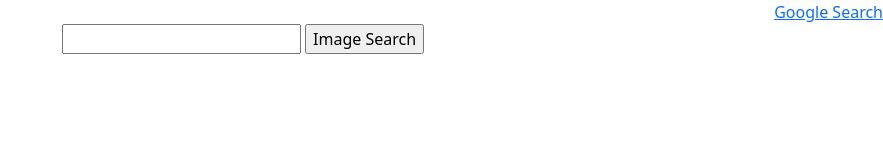
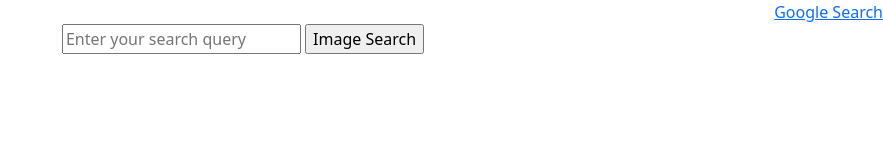
Before and after one commit to MarcusKolvador/A42, a website: page cs50_webdev/search/image_search.html in a window 1280 px wide. Shown: the whole page, without its empty margins (397-1280 px from the left). Drawn offline with nearby package versions, Linux system fonts and the light colour scheme.

Commit message:
Image search functionality and advanced ui

```diff
--- a/cs50_webdev/search/image_search.html
+++ b/cs50_webdev/search/image_search.html
@@ -11,9 +11,10 @@
             <a href = "index.html"> Google Search </a>
         </div>
         <div style = "text-align: center" >
-            <form action="https://www.google.com/search">
-            <input type="text" name="q">
-            <input type="submit" value="Image Search">
+            <form action="https://www.google.com/search" method="get">
+                <input type="hidden" name="tbm" value="isch">
+                <input type="text" name="q" placeholder="Enter your search query">
+                <input type="submit" value="Image Search">
             </form>
         </div>
     </body>
```
Also changed, not shown: cs50_webdev/search/advanced_search.html (+7 -2 lines), cs50_webdev/search/index.html (+1 -1 lines).
